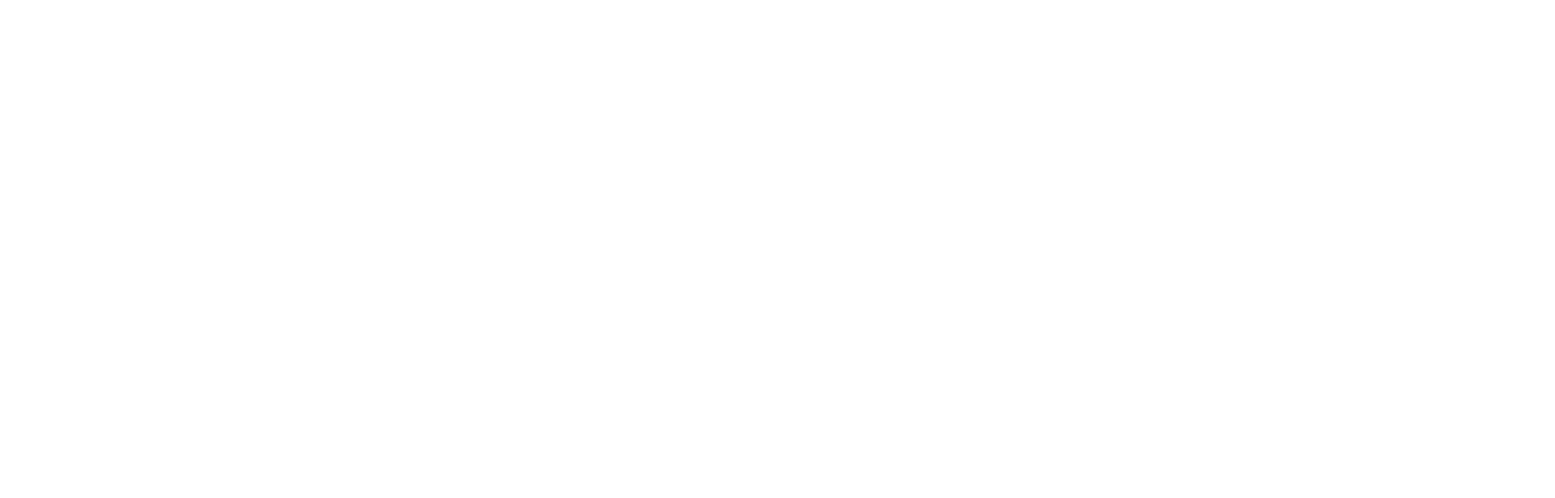
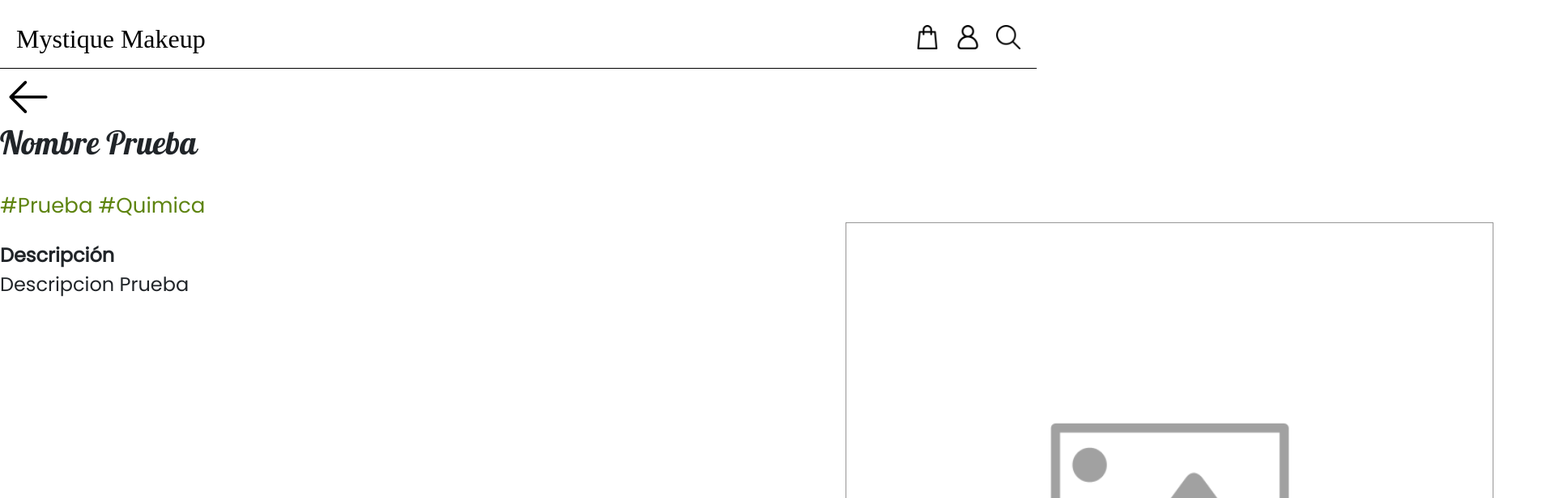
Before and after one commit to Isaac4918/MystiqueMakeup, a React (Create React App) app: page /publication/view in a window 1280 px wide. Before the commit this address had no page. Shown: the top 616 px of the page at 81% size, 1920 px wide, since content can reach past the window. Built offline with nearby package versions, Linux system fonts and the light colour scheme; a web font is replaced by a local one.

Commit message:
Added publication screen

```diff
--- a/src/App.js
+++ b/src/App.js
@@ -16,6 +16,7 @@
 import ProductScreen from "./pages/ProductScreen";
 import DeleteProduct from "./pages/DeleteProduct";
 import ModifyProduct from "./pages/ModifyProduct";
+import PublicationScreen from "./pages/PublicationScreen";
 
 function App() {
   return (
@@ -25,6 +26,7 @@
         <Route path="/LoginRegister" element={<LoginRegister />} />
         <Route path="/accountAdmin/ManageCategories" element={<ManageCategories/>} />
         <Route path="/publication/create" element={<CreatePublication/>}/>
+        <Route path="/publication/view" element={<PublicationScreen/>}/>
         <Route path="/accountUser" element={<AccountUser/>} />
         <Route path="/accountAdmin" element={<AccountAdmin/>} />
         <Route path="/account/modifyAccount" element={<ModifyAccount/>} />
--- /dev/null
+++ b/src/pages/PublicationScreen.js
@@ -0,0 +1,60 @@
+import React, { useState } from 'react';
+import Navbar from '../components/Navbar';
+import { Input, InputArea } from '../components/Input/Input';
+import '../styles/Publications.css'
+import { BackButton } from '../components/Buttons/BackButton';
+import imagePlaceholder from '../components/assets/imagePlaceHolder.png';
+
+
+function PublicationScreen() {
+    const [publicationName, setPublicationName] = useState('Nombre Prueba');
+    const [description, setDescription] = useState('Descripcion Prueba');
+    const [tags, setTags] = useState('#Prueba #Quimica');
+    const [imageSource, setImageSource] = useState(imagePlaceholder);
+
+    const handleSubmit = () => {
+        console.log('publicationName: ', publicationName);
+        console.log('description', description);
+        console.log('tags', tags);
+        // handle form submission logic here
+    };
+
+    const handleChangeInputs = (id,value) => {
+        if(id === "publicationName"){
+            setPublicationName(value);
+            //console.log('publicationName: ', publicationName);
+        }
+        else if(id === "description"){
+            setDescription(value);
+            //console.log('description', description);
+        }
+        else if(id === "tags"){
+            setTags(value);
+            //console.log('tags', tags);
+        }
+    }
+
+    return (
+        <div>
+            <Navbar />
+            <section className='show-layout'>
+                <div>
+                    <BackButton navigateTo={"/"}/>
+                    <h1>{publicationName}</h1>
+                    <br/>
+                    <label className='tagsLayout'>{tags}</label>
+                    <br/>
+                    <br/>
+                    <strong className='labelLayout'>Descripción</strong>
+                    <br/>
+                    <label className='labelLayout'>{description}</label>
+                </div>
+                <div className='image-container'>
+                    <img className="images" src={imageSource} alt= "Prueba"/>
+                </div>
+            </section>
+        </div>
+    );
+}
+
+export default PublicationScreen;
--- a/src/styles/Publications.css
+++ b/src/styles/Publications.css
@@ -18,6 +18,20 @@
     gap: 15px;
 }
 
+.show-layout {
+    width: 1920px;
+    height: 1080px;
+
+    display: grid;
+    grid-template-rows: 1fr;
+    grid-template-columns: repeat(2, 1fr);
+    gap: 15px;
+}
+
+.show-layout h1{
+    font-family: 'Pattaya';
+}
+
 .create-layout div {
     margin-top: 40px;
 }
@@ -30,7 +44,12 @@
 .labelLayout{
     font-family: 'Poppins';
     font-size: 24px;
+}
 
+.tagsLayout{
+    font-family: 'Poppins';
+    font-size: 26px;
+    color: #5E8410;
 }
 
 .images{
```
